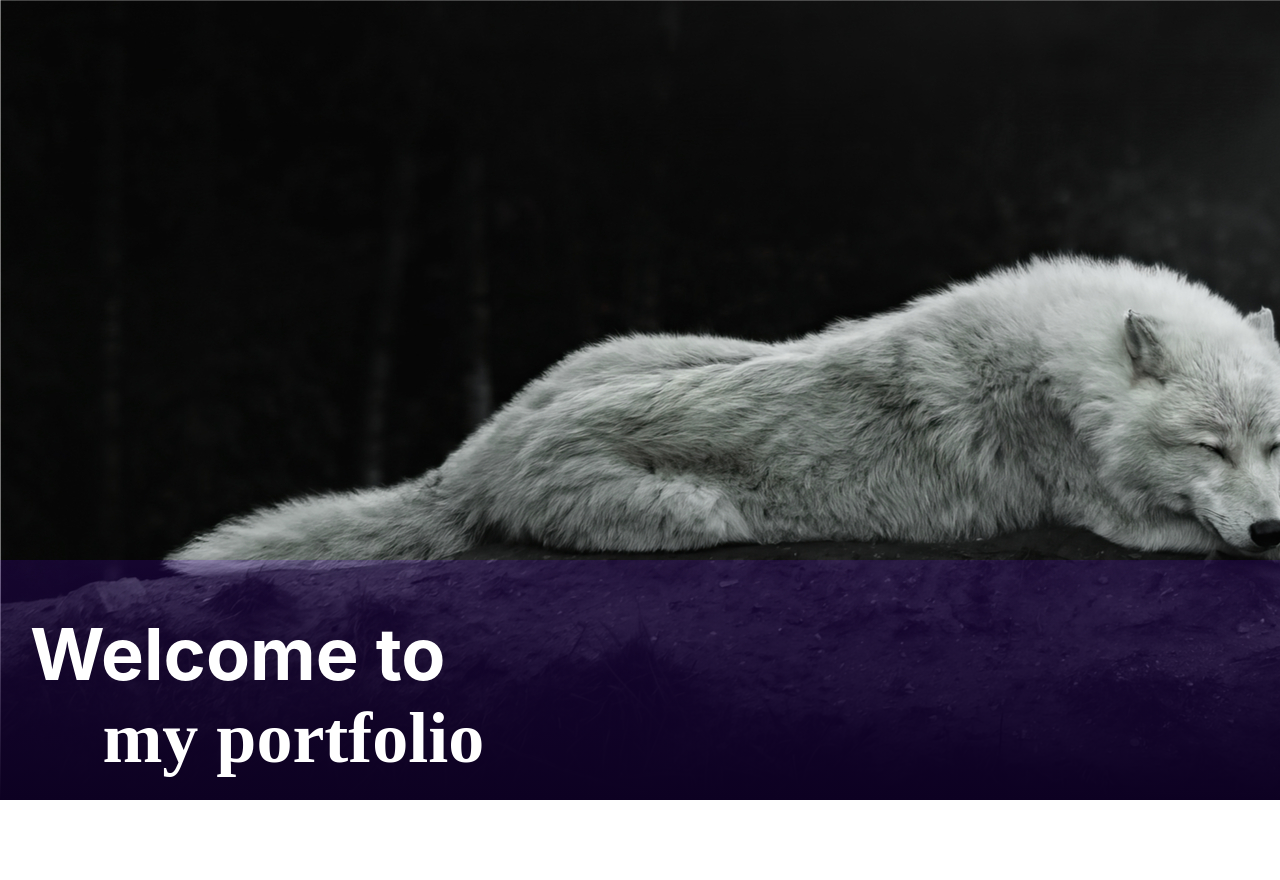
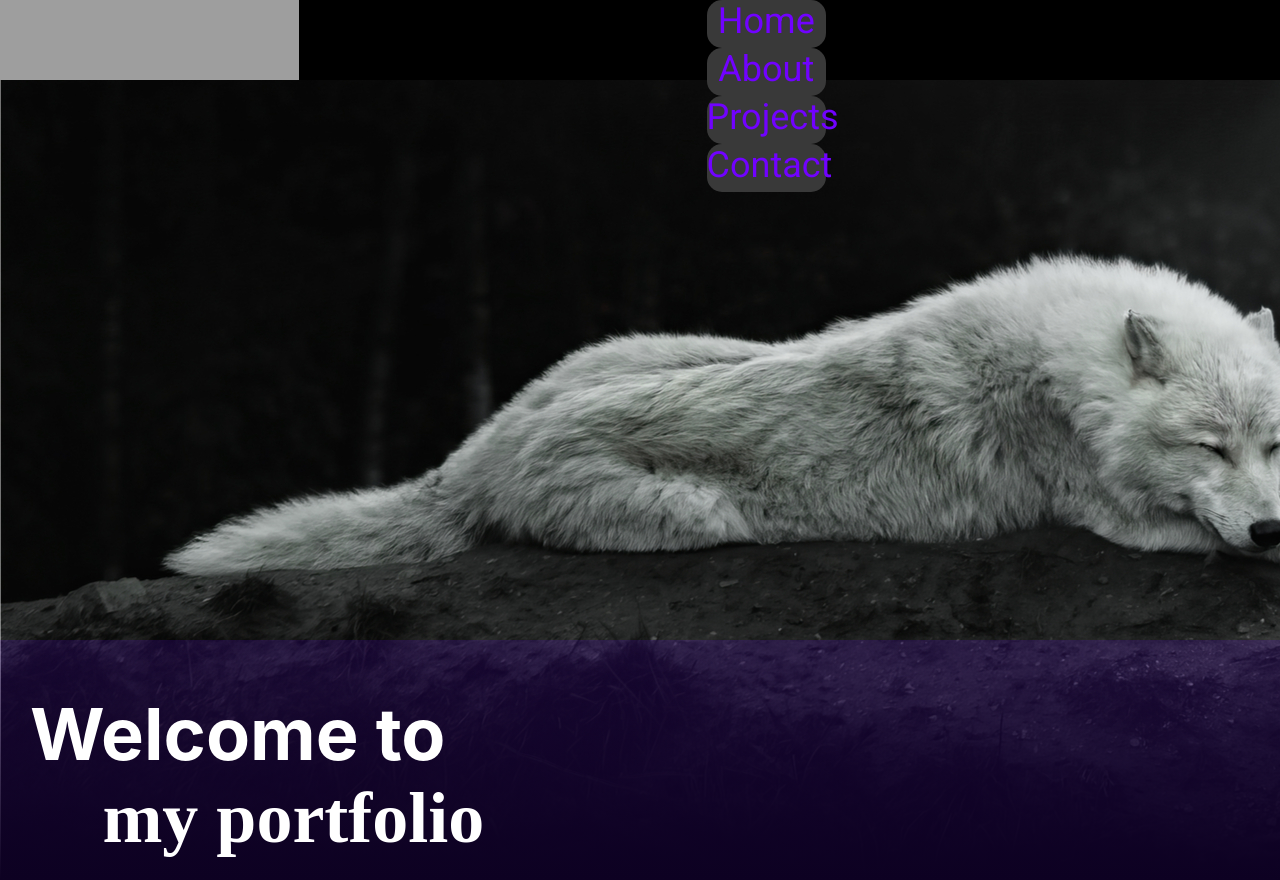
Before and after one commit to Ebonwulf/Lyssas-portfolio-site, a React (Create React App) app: page /about in a window 1280 px wide. Before the commit the page ends 800 px from the top, so only its background shows below. Built offline with nearby package versions, Linux system fonts and the light colour scheme; grey boxes are pictures that could not be loaded; a web font is replaced by a local one.

Commit message:
Navbar.jsx base content created and all base styling applied

```diff
--- a/src/components/about/About.jsx
+++ b/src/components/about/About.jsx
@@ -1,5 +1,6 @@
 import React from 'react';
 import NavBar from '../../containers/navbar/NavBar';
+import './About.scss';
 
 const About = () => {
   return (
--- a/src/containers/navbar/NavBar.jsx
+++ b/src/containers/navbar/NavBar.jsx
@@ -1,13 +1,23 @@
 import React from 'react';
+import './NavBar.scss';
 
 const NavBar = () => {
   return (
-    <div>
-      {/* <Home />
-      <About />
-      <Contact />
-      <Projects /> */}
-    </div>
+    <>
+      <header className='navbar'>
+        <img
+          className='navbar__image'
+          src={'../../assets/images/portfolio-banner-bats.jpg'}
+          alt='Banner bats'
+        />
+        <nav>
+          <div className='navbar__links'>Home</div>
+          <div className='navbar__links'>About</div>
+          <div className='navbar__links'>Projects</div>
+          <div className='navbar__links'>Contact</div>
+        </nav>
+      </header>
+    </>
   );
 };
 
--- a/src/containers/navbar/NavBar.scss
+++ b/src/containers/navbar/NavBar.scss
@@ -0,0 +1,38 @@
+@use '../../assets/variables' as *;
+
+.navbar {
+  background-color: black;
+  width: 100%;
+  height: 10vh;
+  display: flex;
+  justify-content: center;
+  align-items: center;
+
+  &__image {
+    height: 100%;
+    width: 30%;
+  }
+
+  &__links {
+    height: 60%;
+    width: 20%;
+    margin: 0% 4%;
+    font-size: 2.25em;
+    text-decoration: none;
+    text-align: center;
+    font-family: $font-texts;
+    border-radius: 15px;
+    background-color: $button-color;
+    color: $button-text-color;
+  }
+  &__links:hover {
+    background-color: $font-color;
+    cursor: pointer;
+  }
+}
+
+nav {
+  width: 60%;
+  height: 100%;
+  margin-left: 30%;
+}
```
Also changed, not shown: src/components/about/About.scss (+9 -0 lines).
